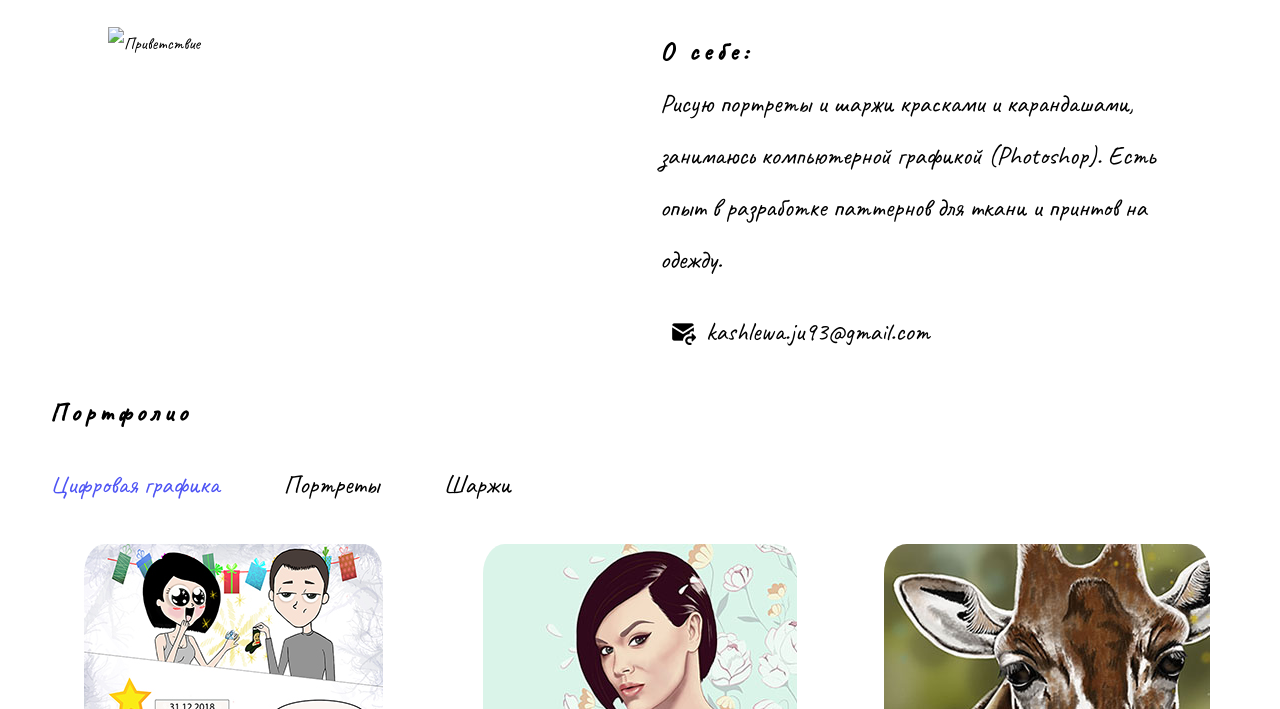
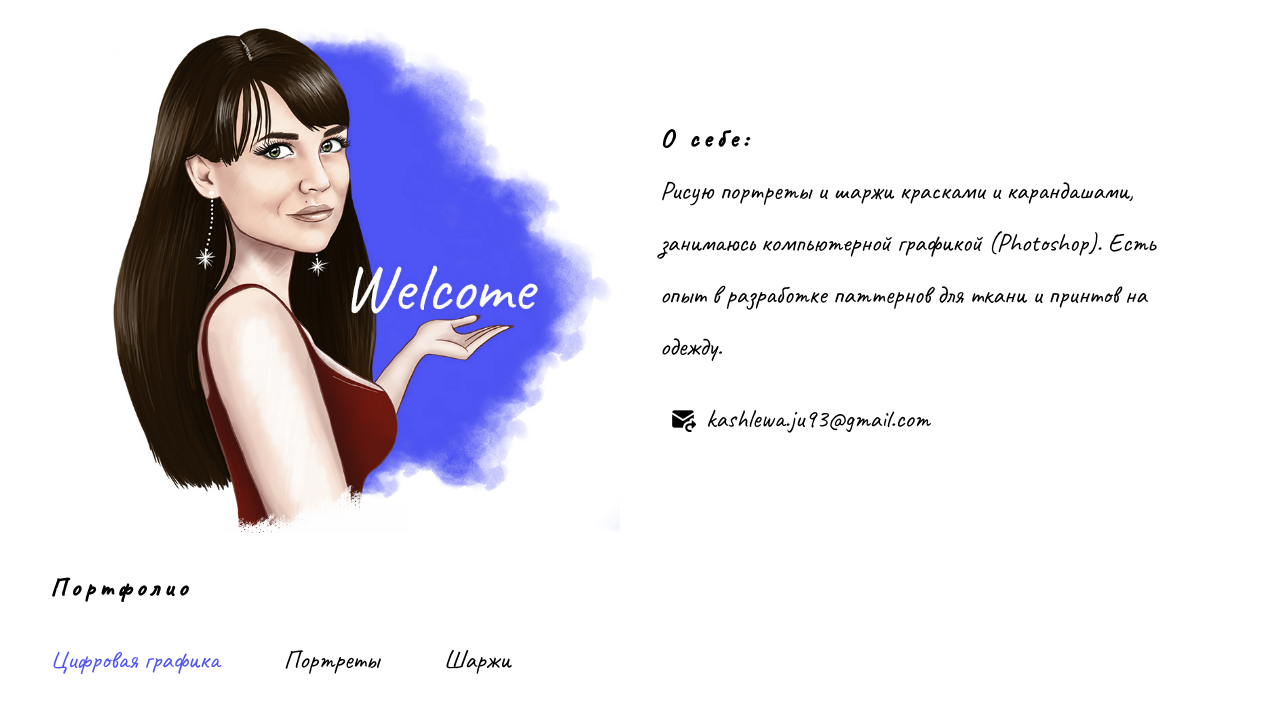
Before and after one commit to JuliaJu93/My_site, a website built with Parcel: page src/index.html in a window 1280 px wide. Shown: the part 91-800 px from the top of the page. Built offline with nearby package versions, Linux system fonts and the light colour scheme; files whose address does not match are found by name.

Commit message:
images renamed in HTML

```diff
--- a/src/index.html
+++ b/src/index.html
@@ -15,7 +15,7 @@
       href="https://fonts.googleapis.com/css?family=Caveat&display=swap"
       rel="stylesheet"
     />
-    <link rel="shortcut icon" href="img/иконка.png" type="image/png" />
+    <link rel="shortcut icon" href="img/icon.png" type="image/png" />
     <link rel="stylesheet" href="styles/style.css" />
   </head>
 
@@ -43,7 +43,7 @@
     </header>
 
     <article>
-      <img class="juka" src="img/юка.jpg" alt="Приветствие" />
+      <img class="juka" src="img/juka.jpg" alt="Приветствие" />
       <div class="aboutMe">
         <h2>О себе:</h2>
         <p>
```
